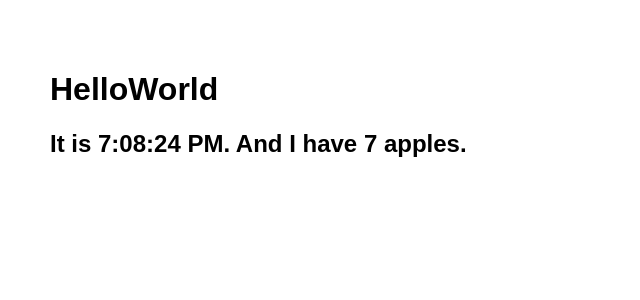
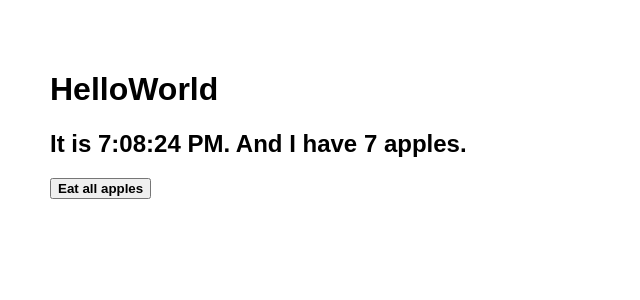
Before and after one commit to JozeanneB/testes-react, a React (Create React App) app: page / in a window 1280 px wide. Shown: the top 300 px of the page, without its empty margins (0-640 px from the left). Built offline with nearby package versions, Linux system fonts and the light colour scheme.

Commit message:
Eat all apples Button

```diff
--- a/src/HelloWorld.js
+++ b/src/HelloWorld.js
@@ -7,6 +7,8 @@ class HelloWorld extends Component {
   constructor(props) {
     super(props);
     this.state = { date: new Date(), number: 2 };
+    // This binding is necessary to make `this` work in the callback
+    this.handleClick = this.handleClick.bind(this);
   }
 
   componentDidMount() {
@@ -31,13 +33,20 @@ class HelloWorld extends Component {
     });
   }
 
-
+  handleClick() {
+    this.setState({
+      number: 0
+    });
+  }
 
   render() {
     return (
         <div>
           <h1>HelloWorld</h1>
           <h2>It is {this.state.date.toLocaleTimeString()}. And I have {this.state.number} apples.</h2>
+          <button onClick={this.handleClick}>
+            <b> Eat all apples </b>
+          </button>
         </div>
 
     );
```
